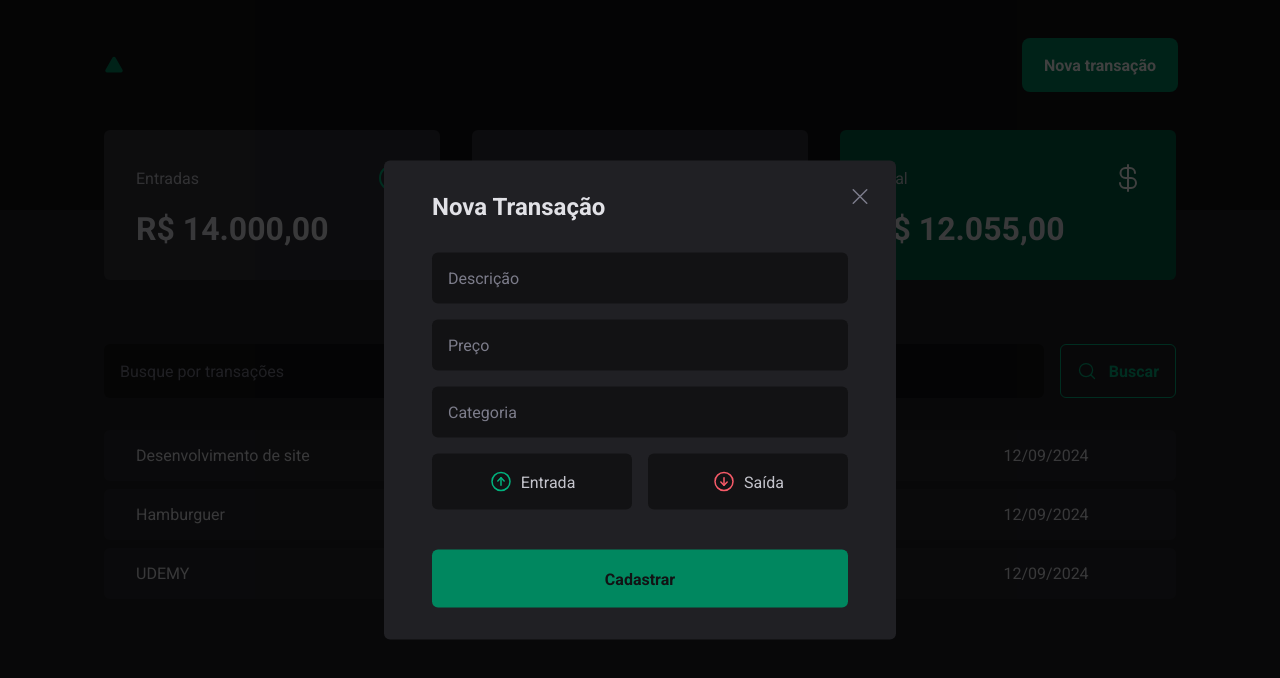
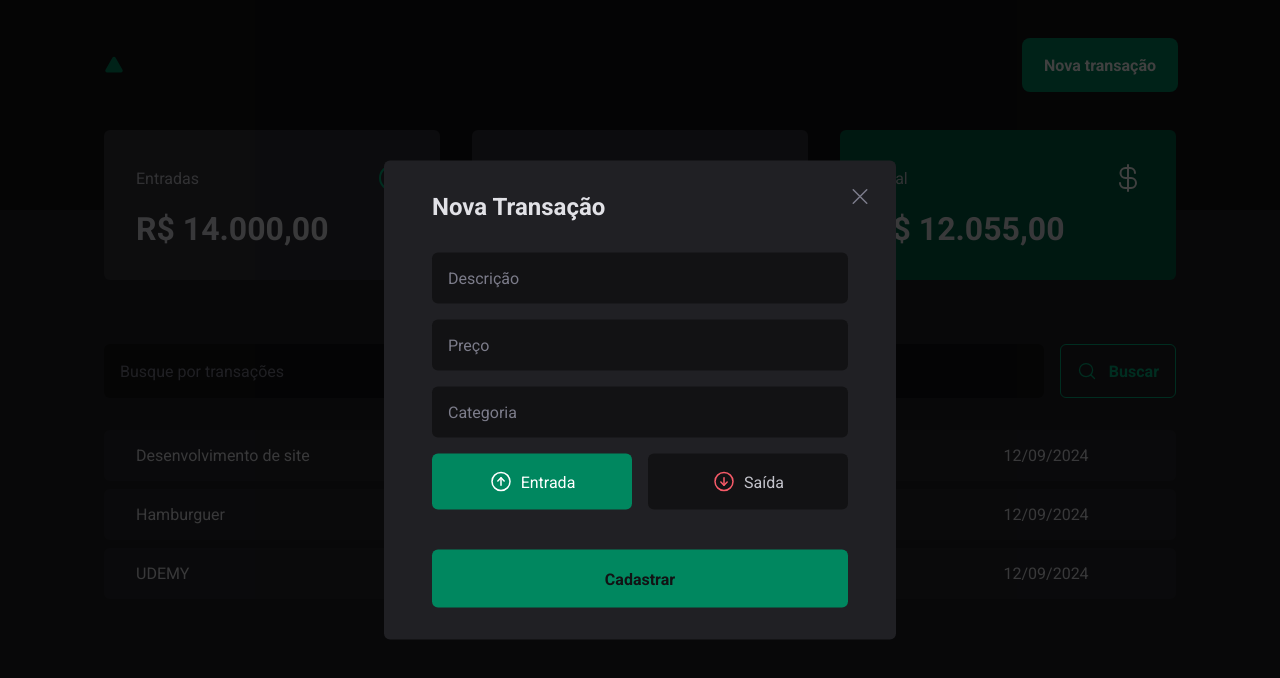
Before and after one commit to thiagopdo/dt-money, a React (Vite) app: page / in a window 1280 px wide. Both pictures are taken after a click on the button "Nova transação". Shown: the top 678 px of the page. Built offline with nearby package versions, Linux system fonts and the light colour scheme; data requests are answered from the project's data file.

Commit message:
feat: added controlled components to new transactions

```diff
--- a/src/components/NewTransactionModal/index.tsx
+++ b/src/components/NewTransactionModal/index.tsx
@@ -8,25 +8,29 @@ import {
   TransactionType,
   TransactionTypeButton,
 } from "./style";
-import { useForm } from "react-hook-form";
+import { Controller, useForm } from "react-hook-form";
 import { zodResolver } from "@hookform/resolvers/zod";
 
 const newTransactionFormSchema = z.object({
   description: z.string(),
   price: z.number(),
   category: z.string(),
-  //type: z.enum(["income", "outcome"]),
+  type: z.enum(["income", "outcome"]),
 });
 
 type NewTransactionFormInputs = z.infer<typeof newTransactionFormSchema>;
 
 export function NewTransactionModal() {
   const {
+    control,
     register,
     handleSubmit,
     formState: { isSubmitting },
   } = useForm<NewTransactionFormInputs>({
     resolver: zodResolver(newTransactionFormSchema),
+    defaultValues: {
+      type: "income",
+    },
   });
 
   async function handleCreateNewTransaction(data: NewTransactionFormInputs) {
@@ -63,16 +67,27 @@ export function NewTransactionModal() {
             {...register("category")}
           />
 
-          <TransactionType>
-            <TransactionTypeButton isActive="income" value="income">
+          <Controller
+            control={control}
+            name="type"
+            render={({ field }) => {
+              return (
+                <TransactionType
+                  onValueChange={field.onChange}
+                  value={field.value}
+                >
+                  <TransactionTypeButton variant="income" value="income">
                     <ArrowCircleUp size={24} />
                     Entrada
                   </TransactionTypeButton>
-            <TransactionTypeButton isActive="outcome" value="outcome">
+                  <TransactionTypeButton variant="outcome" value="outcome">
                     <ArrowCircleDown size={24} />
                     Saída
                   </TransactionTypeButton>
                 </TransactionType>
+              );
+            }}
+          />
 
           <button type="submit" disabled={isSubmitting}>
             Cadastrar
--- a/src/components/NewTransactionModal/style.ts
+++ b/src/components/NewTransactionModal/style.ts
@@ -84,7 +84,7 @@ export const TransactionType = styled(RadioGroup.Root)`
 `;
 
 interface TransactionTypeButtonProps {
-  isActive: "income" | "outcome";
+  variant: "income" | "outcome";
 }
 
 export const TransactionTypeButton = styled(
@@ -103,7 +103,7 @@ export const TransactionTypeButton = styled(
 
   svg {
     color: ${(props) =>
-      props.theme[props.isActive === "income" ? "green-300" : "red-300"]};
+      props.theme[props.variant === "income" ? "green-300" : "red-300"]};
   }
 
   &[data-state="unchecked"]:hover {
@@ -114,7 +114,7 @@ export const TransactionTypeButton = styled(
   &[data-state="checked"] {
     color: ${(props) => props.theme.white};
     background: ${(props) =>
-      props.theme[props.isActive === "income" ? "green-500" : "red-500"]};
+      props.theme[props.variant === "income" ? "green-500" : "red-500"]};
 
     svg {
       color: ${(props) => props.theme.white};
```
Lines whose indentation alone changed are shown as unchanged.
